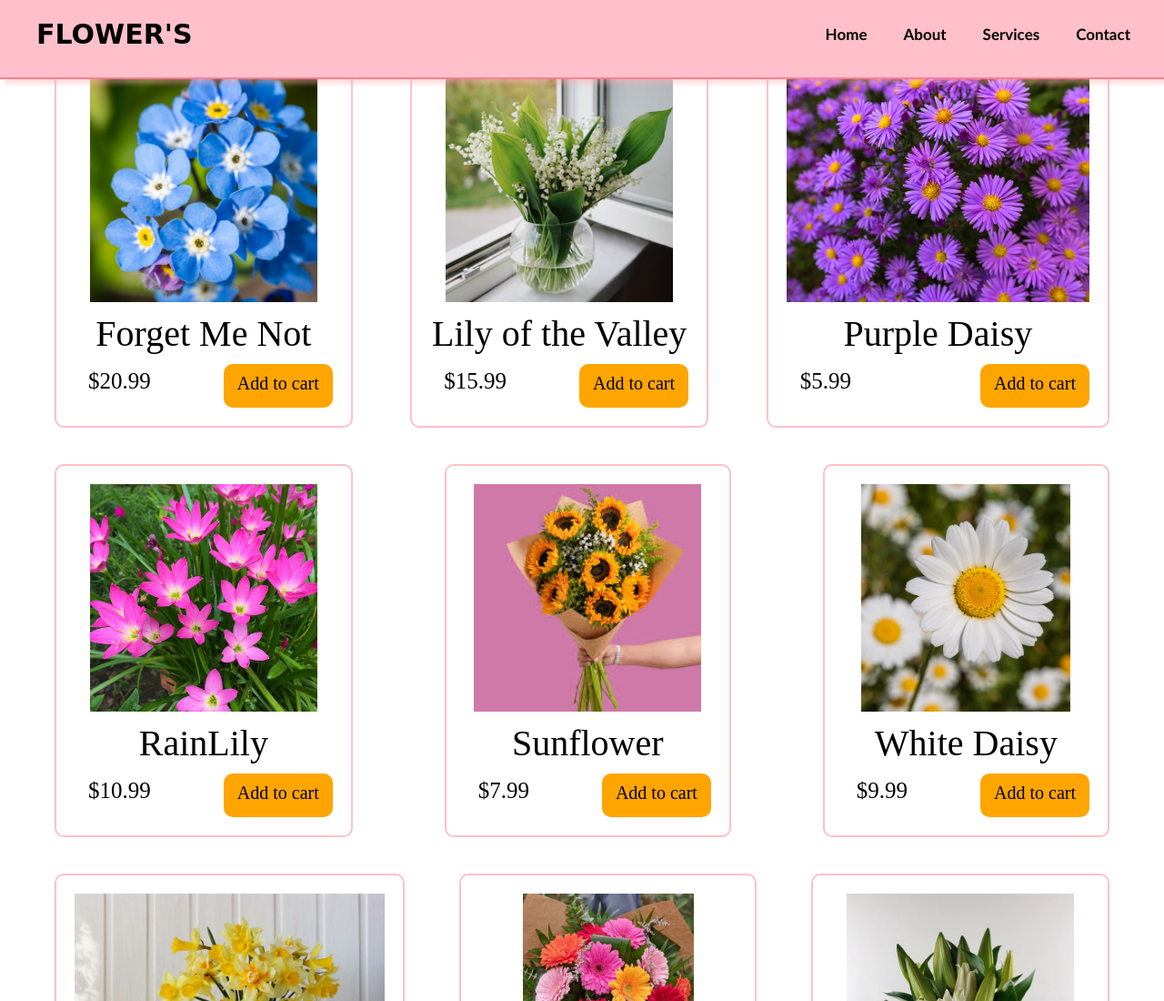
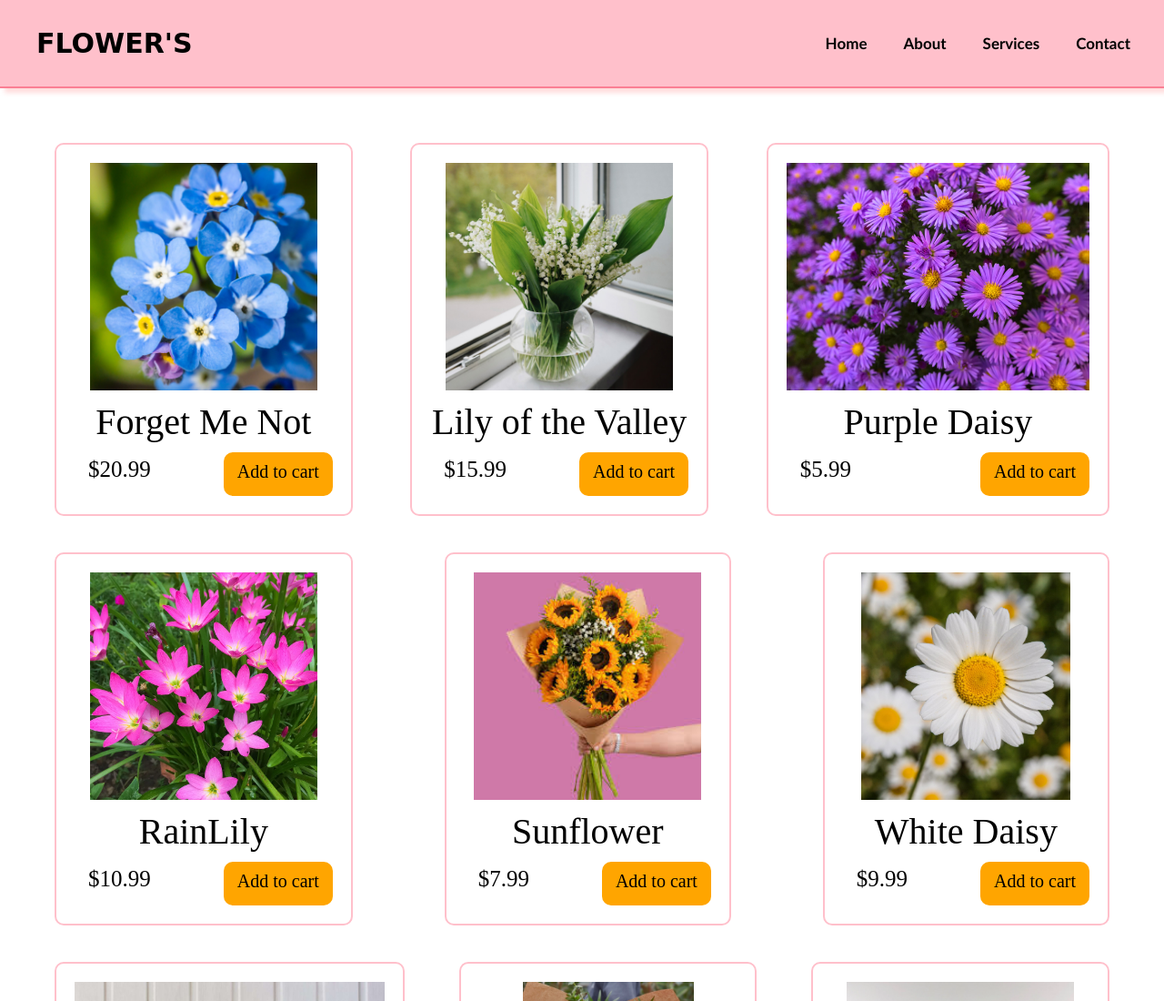
Before and after one commit to tazwarsaif/A-Flower-Shop, a plain HTML site: page index.html in a window 1280 px wide. Shown: the top 1100 px of the page at 91% size. Drawn offline with nearby package versions, Linux system fonts and the light colour scheme.

Commit message:
index.css

```diff
--- a/index.css
+++ b/index.css
@@ -223,13 +223,11 @@
 
 .head{
     display: flex;
-    position: fixed;
     justify-content: space-between;
     border-bottom: 2px solid rgb(251, 127, 148);
     box-shadow: 5px 5px 5px rgba(255, 175, 175, 0.435);
     background-color: pink;
     width: 100%;
-    margin-top: -70px;
 }
 
 .navitems{
```
